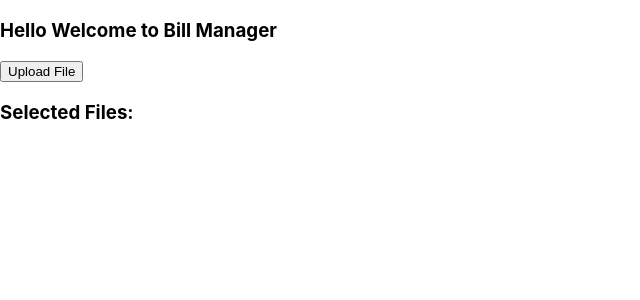
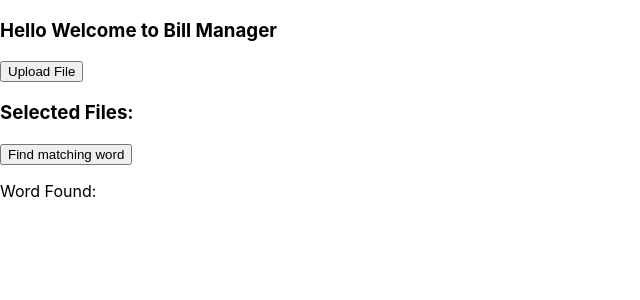
Before and after one commit to Priyak89/Bill-Manager, a React (Create React App) app: page / in a window 1280 px wide. Shown: the top 300 px of the page, without its empty margins (0-640 px from the left). Built offline with nearby package versions, Linux system fonts and the light colour scheme.

Commit message:
search text for a string and display count

```diff
--- a/src/BillManager.js
+++ b/src/BillManager.js
@@ -13,6 +13,7 @@ function BillManager() {
   const [file, setFile] = useState("");
   const [records, setRecords] = useState([]);
   const [textResult, setTextResult] = useState("");
+  const [wordFound, setWordFound] = useState([]);
   const inputFile = useRef(null);
   // const worker = createWorker();
   let worker = null;
@@ -71,6 +72,13 @@ function BillManager() {
     //JSON.stringify converts objects(retrieved from tbe database) to string.
     return <li key={record._id}>{JSON.stringify(record)}</li>;
   });
+  function findMatchingWord() {
+    let word = textResult.match(/cyclone/gi);
+    for (let i = 0; i < word.length; i++) {
+      console.log(word[i]);
+    }
+    setWordFound(word ? word.length : 0);
+  }
 
   return (
     <div>
@@ -87,7 +95,9 @@ function BillManager() {
       {/* //This list items displayed are the records from the backend. */}
       <ul> {listItems}</ul>
       {file && <img src={URL.createObjectURL(file)} alt="thumb" />}
-      {/* {textResult && { textResult }} */}
+      {textResult && <div>{textResult}</div>}
+      <button onClick={findMatchingWord}>Find matching word</button>
+      <p>Word Found:{wordFound}</p>
     </div>
   );
 }
```
